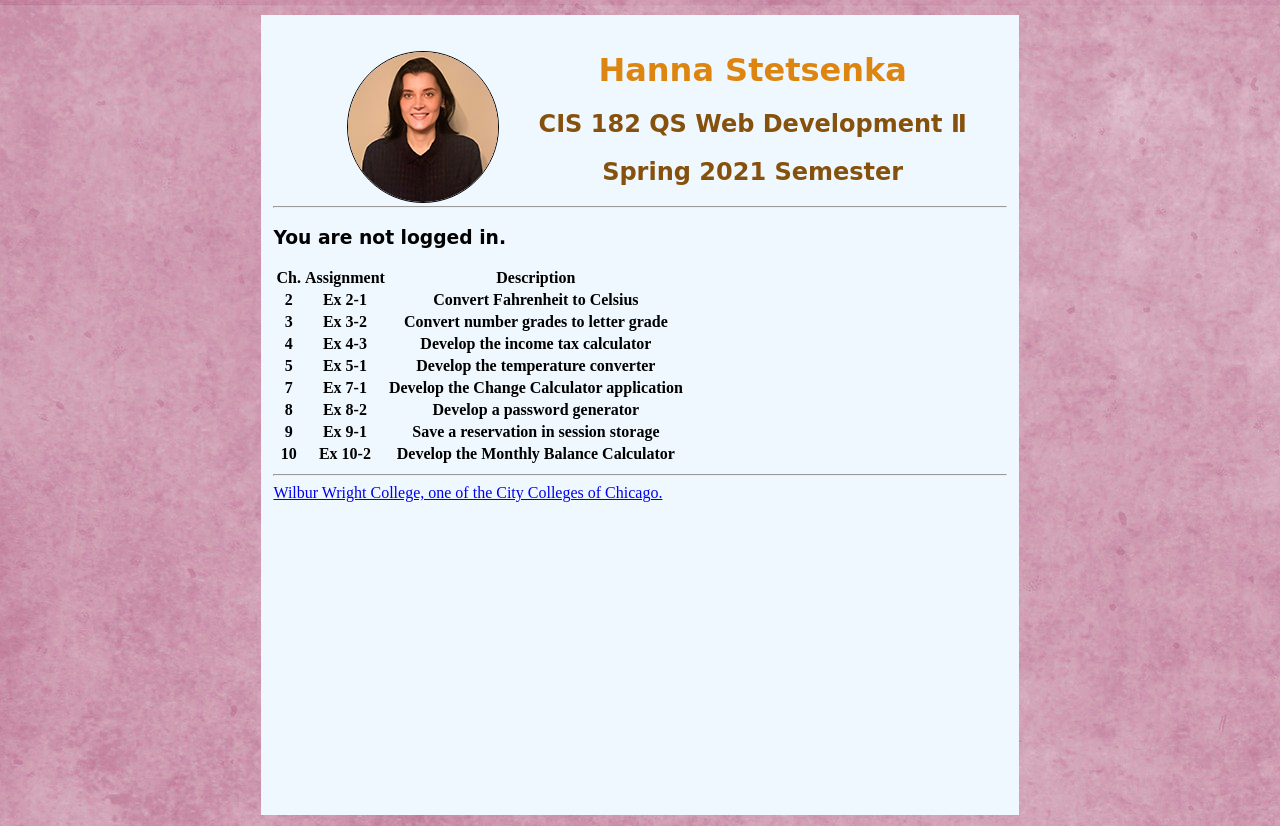
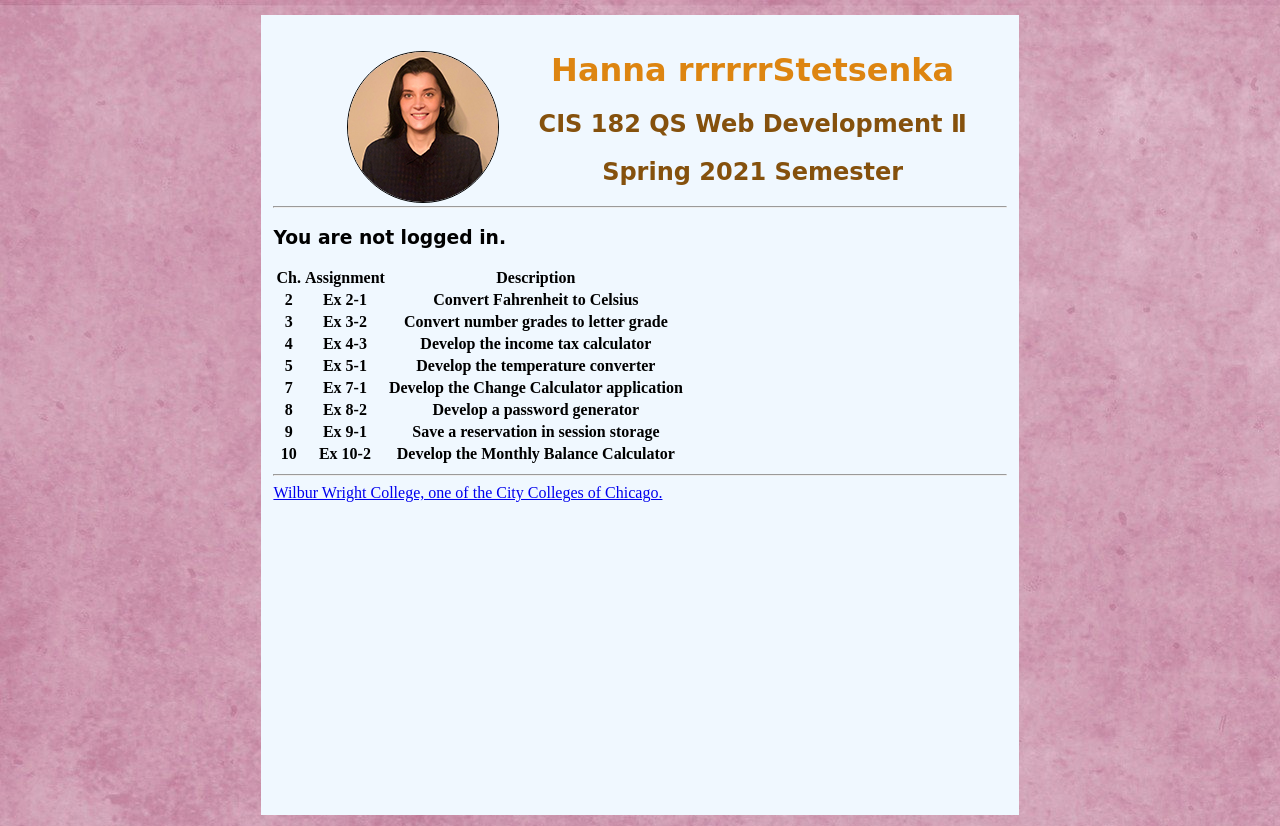
Before and after one commit to HannaStetsenka/HannaStetsenkaCIS182, a plain HTML site: page index.html in a window 1280 px wide. Drawn offline with Linux system fonts and the light colour scheme.

Commit message:
Update index.html

```diff
--- a/index.html
+++ b/index.html
@@ -9,7 +9,7 @@
         <main>
             <img src="img/Anna.jpg" alt="Anna" width="150" height="150">
             <header>
-                <h1>Hanna Stetsenka</h1>
+                <h1>Hanna rrrrrrStetsenka</h1>
                 <h2>CIS 182 QS Web Development &#8545;</h2>
                 <h2>Spring 2021 Semester</h2>
             </header>
```
